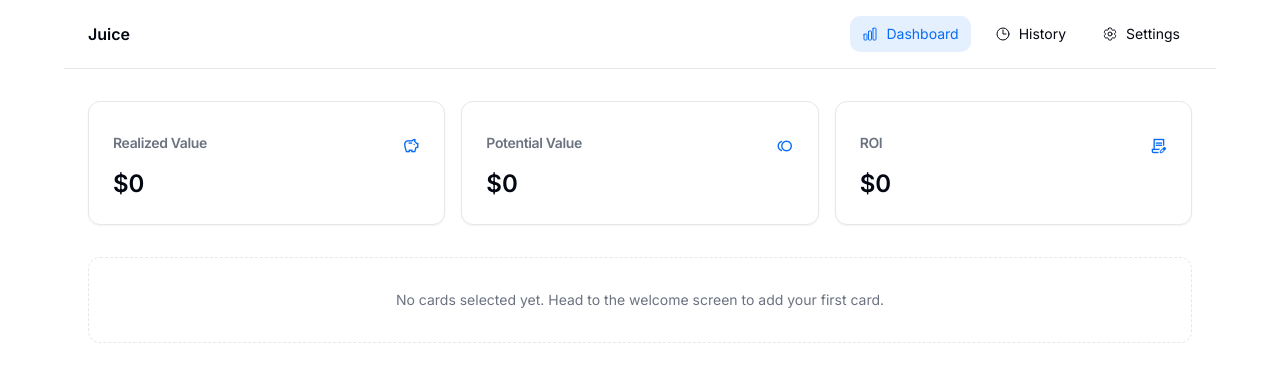
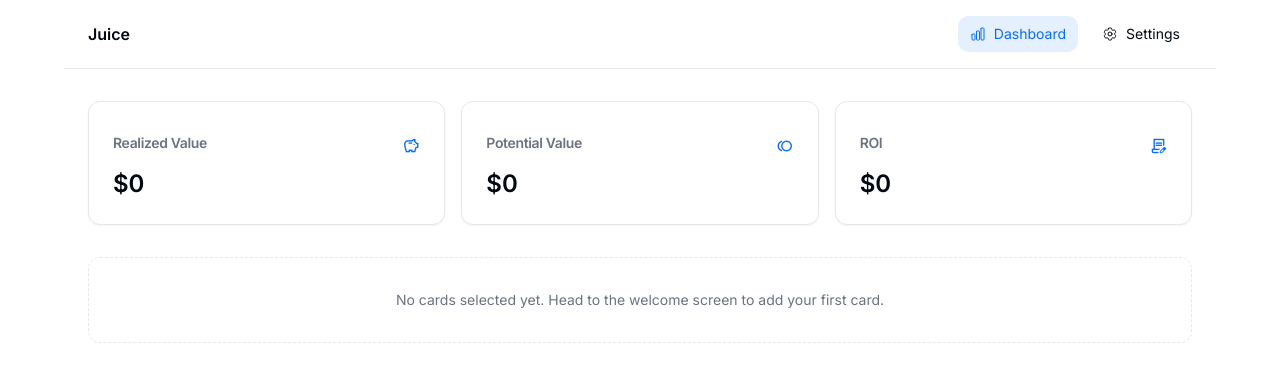
Before and after one commit to xaelophone/juice, a Next.js app: page /dashboard in a window 1280 px wide. Shown: the top 382 px of the page. Built offline with nearby package versions, Linux system fonts and the light colour scheme.

Commit message:
ui/remove history page

```diff
--- a/app/(dashboard)/history/page.tsx
+++ /dev/null
@@ -1,16 +0,0 @@
-import { HistoryTimeline } from '@/components/history/timeline';
-
-export default function HistoryPage() {
-  return (
-    <div className="space-y-6">
-      <header className="space-y-2">
-        <p className="text-xs uppercase tracking-widest text-primary">History</p>
-        <h1 className="text-3xl font-semibold tracking-tight">Timeline</h1>
-        <p className="text-sm text-muted-foreground">
-          View completed perks, add notes, and attach receipts for future reference.
-        </p>
-      </header>
-      <HistoryTimeline />
-    </div>
-  );
-}
--- a/components/layout/app-shell.tsx
+++ b/components/layout/app-shell.tsx
@@ -2,12 +2,11 @@
 
 import Link from 'next/link';
 import { usePathname } from 'next/navigation';
-import { ChartBarIcon, ClockIcon, Cog6ToothIcon } from '@heroicons/react/24/outline';
+import { ChartBarIcon, Cog6ToothIcon } from '@heroicons/react/24/outline';
 import { cn } from '@/lib/utils';
 
 const navItems = [
   { href: '/dashboard', label: 'Dashboard', icon: ChartBarIcon },
-  { href: '/history', label: 'History', icon: ClockIcon },
   { href: '/settings', label: 'Settings', icon: Cog6ToothIcon }
 ];
 
```
